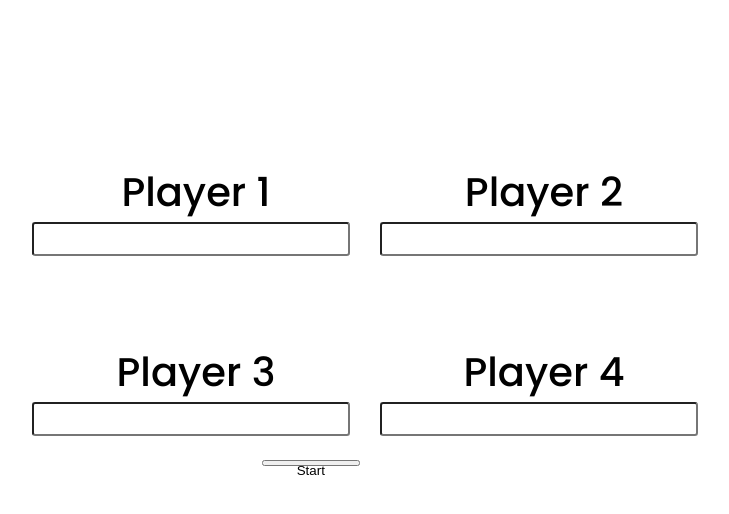
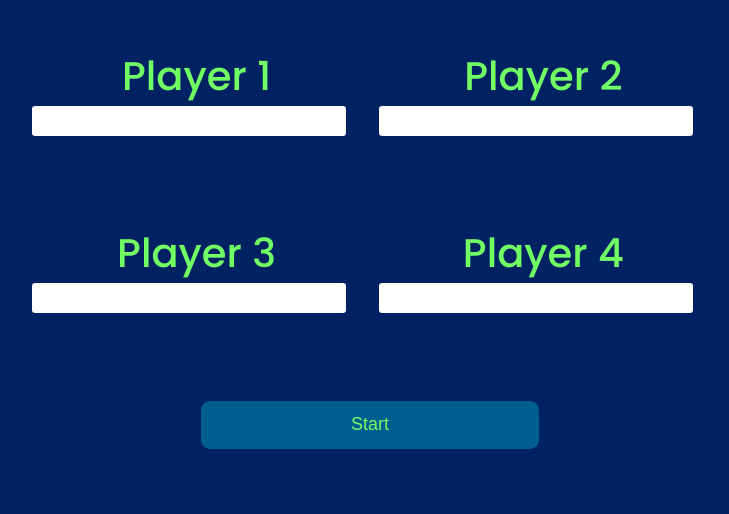
Before and after one commit to deanssmart/frankenstyle, a React (Create React App) app: page / in a window 1280 px wide. Shown: the top 514 px of the page, without its empty margins (270-999 px from the left). Built offline with nearby package versions, Linux system fonts and the light colour scheme.

Commit message:
button positioning for form fixed, colour added, global style, font and potentially needed shapes added

```diff
--- a/src/App.css
+++ b/src/App.css
@@ -3,3 +3,5 @@
 @import url("./css/layout.css");
 @import url("./css/typography.css");
 @import url("./css/form.css");
+@import url("./css/global.css");
+@import url("./css/button.css");
--- a/src/components/GuessForm/GuessForm.js
+++ b/src/components/GuessForm/GuessForm.js
@@ -1,6 +1,6 @@
-import React, { Component } from 'react';
-import Input from '../Input/Input';
-import Button from '../Button/Button';
+import React, { Component } from "react";
+import Input from "../Input/Input";
+import Button from "../Button/Button";
 
 class GuessForm extends Component {
   constructor(props) {
@@ -25,10 +25,10 @@ class GuessForm extends Component {
     e.preventDefault();
     const { guess, round } = this.state;
 
-        if(guess !== "") {
+    if (guess !== "") {
       this.props.handleGuess(round, guess);
     }
-    };
+  }
 
   render() {
     const { roundInputs, round, guess } = this.state;
@@ -37,20 +37,17 @@ class GuessForm extends Component {
       <>
         <img
           className="container"
-                    src={ round === 2 ? roundInputs[0] : roundInputs[2] }
+          src={round === 2 ? roundInputs[0] : roundInputs[2]}
         />
-                <form onSubmit={ this.handleSubmit } className="container">
+        <form onSubmit={this.handleSubmit} className="container">
           <Input
             name="guess"
             type="text"
-                        value={ guess }
-                        handleChange={ this.handleChange }
+            value={guess}
+            handleChange={this.handleChange}
             required
           />
-                    <Button
-                        buttonClass="btn btn-primary"
-                        label="Guess"
-                    />
+          <Button buttonClass="button" label="Guess" />
         </form>
       </>
     );
--- /dev/null
+++ b/src/css/button.css
@@ -0,0 +1,8 @@
+.button {
+  border-radius: 0.5em;
+  outline: none;
+  background-color: var(--secondary-colour);
+  font-size: large;
+  color: var(--highlights);
+  border: var(--highlights) 2px;
+}
--- a/src/css/form.css
+++ b/src/css/form.css
@@ -2,4 +2,7 @@
   font-family: var(--font-main);
   position: relative;
   align-content: center;
+  border: none;
+  outline: none;
+  text-decoration: none;
 }
--- /dev/null
+++ b/src/css/global.css
@@ -0,0 +1,3 @@
+body {
+  background-color: var(--bg-colour);
+}
--- a/src/css/input.css
+++ b/src/css/input.css
@@ -5,12 +5,16 @@ label {
 
 label {
   font-family: var(--font-main);
+  color: var(--highlights);
 }
 
 input {
   font-size: 1.5rem;
   outline: none;
   border-radius: 0.2rem;
+  text-decoration: none;
+  border: none;
+  text-align: center;
 }
 
 .form-group {
--- a/src/css/layout.css
+++ b/src/css/layout.css
@@ -29,14 +29,15 @@
   padding: 2em;
   box-sizing: border-box;
   display: grid;
-  grid-gap: 20px;
+  grid-gap: 1.1rem;
   grid-template-columns: repeat(2, 1fr);
-  grid-template-rows: 10em 1em 1em 1em;
+  grid-template-rows: 10em 10em 3em 5em;
 }
 
 .button-startform {
-  margin-top: 25%;
-  margin-left: 70%;
+  grid-column: 1 / span 2;
+  margin-right: 25%;
+  margin-left: 25%;
 }
 
 /* Sketchpad */
--- a/src/css/root.css
+++ b/src/css/root.css
@@ -1,7 +1,7 @@
 :root {
-  --bg-colour: #493ed1;
-  --int-colour: #1f196d;
-  --higlight-colour: #fca9d4;
+  --bg-colour: #002263;
+  --secondary-colour: #005e91;
+  --highlights: #71ff64;
   --text-colour: #f0f0ed;
   --border-colour: #f0d95b;
   --font-main: "Poppins", sans-serif;
```
Also changed, not shown: src/css/shapes.css (added, +12 -0 lines). Lines whose indentation alone changed are shown as unchanged.
